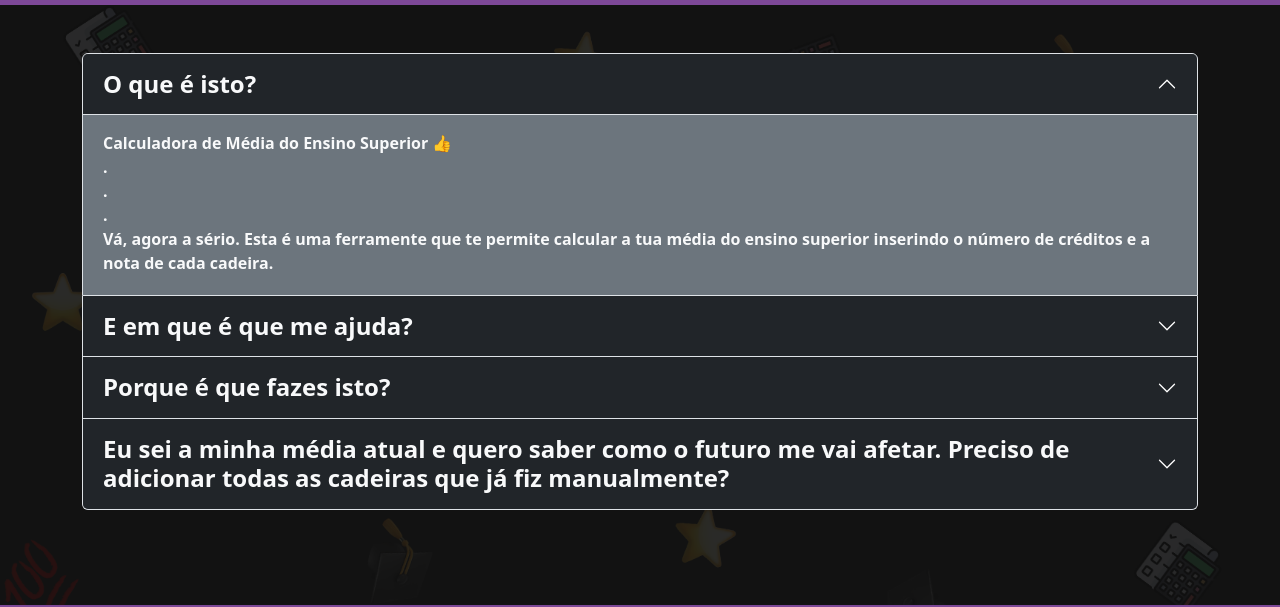
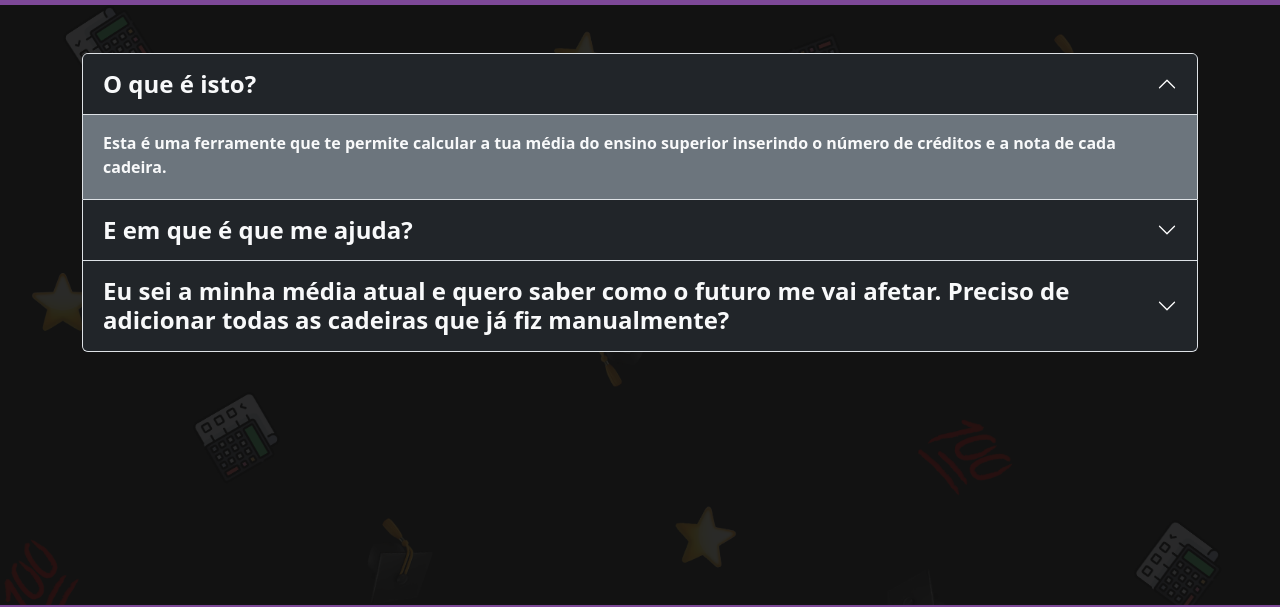
Before and after one commit to tiagopina17/Calculadora-de-Media-ECTS, a plain HTML site: page sobre.html in a window 1280 px wide. Shown: the part 64-671 px from the top of the page. Drawn offline with nearby package versions, Linux system fonts and the light colour scheme.

Commit message:
Update sobre.html

```diff
--- a/sobre.html
+++ b/sobre.html
@@ -48,11 +48,7 @@
                     </h2>
                 <div id="collapseOne" class="accordion-collapse collapse show" data-bs-parent="#accordionExample">
                     <div class="accordion-body fw-semibold  ">
-                        Calculadora de Média do Ensino Superior 👍<br>
-                        .<br>
-                        .<br>
-                        .<br>
-                        Vá, agora a sério. Esta é uma ferramente que te permite calcular a tua média do ensino superior inserindo o número de créditos e a nota de cada cadeira.
+                        Esta é uma ferramente que te permite calcular a tua média do ensino superior inserindo o número de créditos e a nota de cada cadeira.
                     </div>
                 </div>
             </div>
@@ -68,6 +64,7 @@
                     </div>
                 </div>
             </div>
+            <!--
             <div class="accordion-item bg-secondary text-light">
                 <h2 class="accordion-header">
                     <button class="accordion-button collapsed bg-dark text-light custom-button fw-bold fs-4" id="arrowwhite" type="button" data-bs-toggle="collapse" data-bs-target="#collapseThree" aria-expanded="false" aria-controls="collapseThree">
@@ -80,6 +77,7 @@
                     </div>
                 </div>
             </div>
+            -->
             <div class="accordion-item bg-secondary text-light">
                 <h2 class="accordion-header">
                     <button class="accordion-button collapsed bg-dark text-light custom-button fw-bold fs-4" id="arrowwhite" type="button" data-bs-toggle="collapse" data-bs-target="#collapseFour" aria-expanded="false" aria-controls="collapseFour">
```
